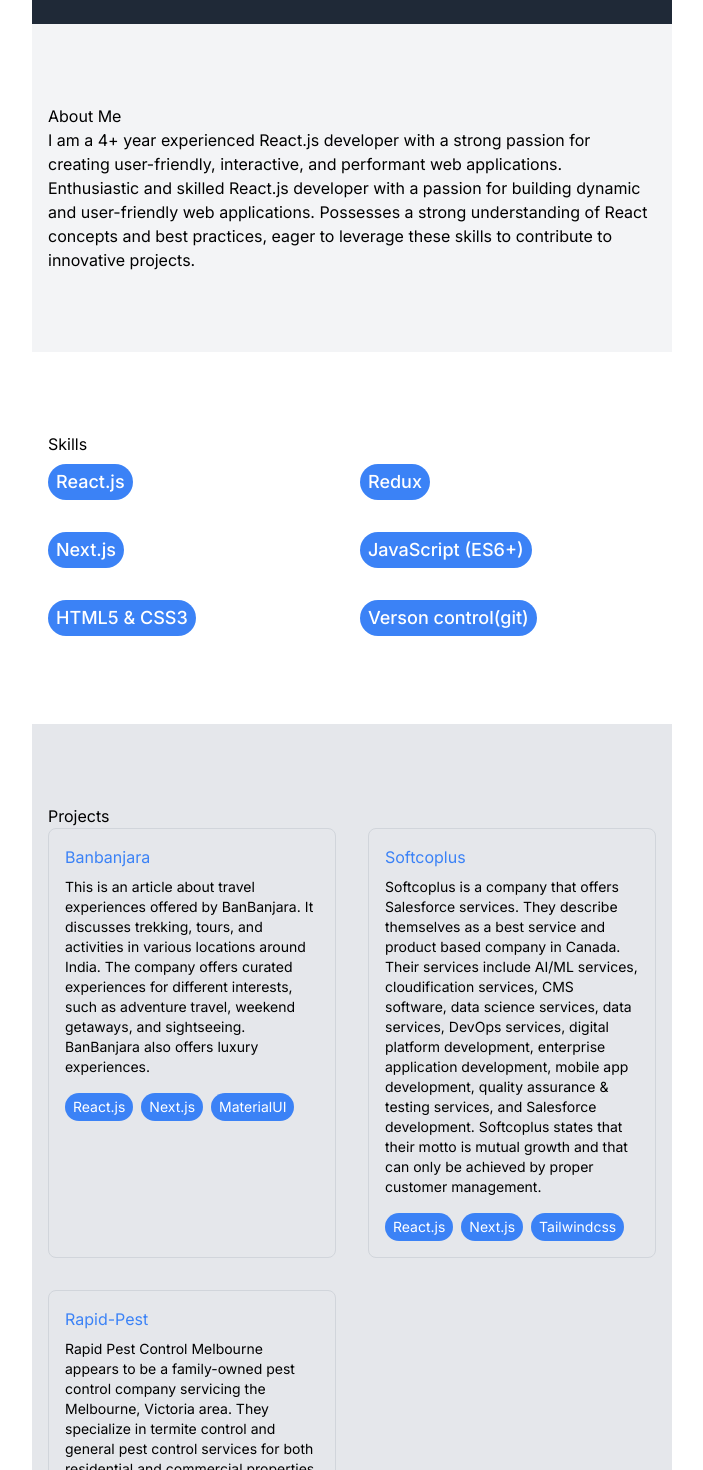
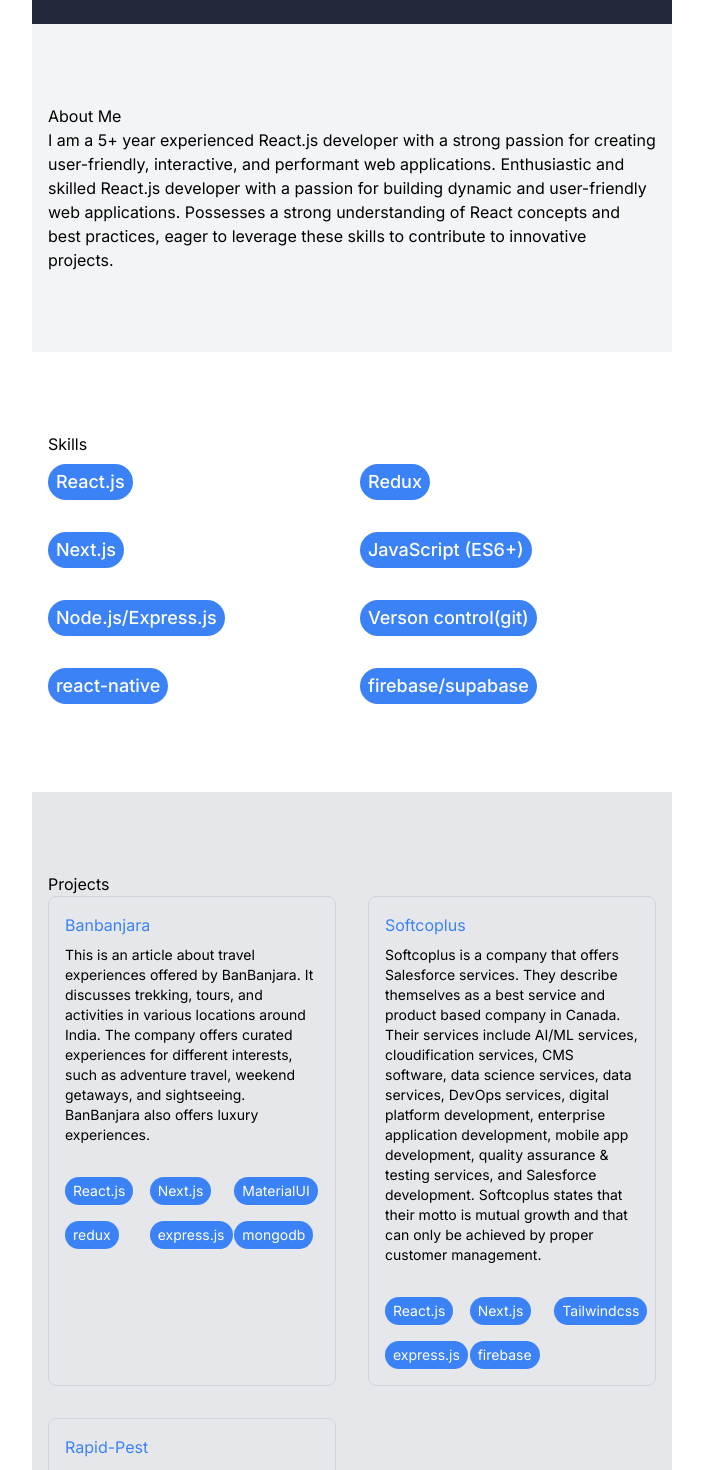
Before and after one commit to shubhamsingh2468/React-portfolio, a Next.js app: page / in a window 1280 px wide. Shown: the part 380-1850 px from the top of the page, without its empty margins (288-991 px from the left). Built offline with nearby package versions, Linux system fonts and the light colour scheme.

Commit message:
fourth commit

```diff
--- a/app/components/AboutMe.js
+++ b/app/components/AboutMe.js
@@ -6,7 +6,7 @@
       <div className="container mx-auto px-4 max-w-2xl">
         <h2>About Me</h2>
         <p>
-          I am a 4+ year experienced React.js developer with a strong
+          I am a 5+ year experienced React.js developer with a strong
           passion for creating user-friendly, interactive, and performant web applications.
           Enthusiastic and skilled React.js developer with a passion for building dynamic and user-friendly web applications. Possesses a strong understanding of React concepts and best practices, eager to leverage these skills to contribute to innovative projects.
         </p>
--- a/app/components/Projects.js
+++ b/app/components/Projects.js
@@ -5,19 +5,19 @@
   {
     title: 'Banbanjara',
     description: 'This is an article about travel experiences offered by BanBanjara. It discusses trekking, tours, and activities in various locations around India. The company offers curated experiences for different interests, such as adventure travel, weekend getaways, and sightseeing. BanBanjara also offers luxury experiences.',
-    technologies: ['React.js', 'Next.js', 'MaterialUI'],
+    technologies: ['React.js', 'Next.js', 'MaterialUI', 'redux', 'express.js', 'mongodb'],
     link: 'https://banbanjara.com/',
   },
   {
     title: 'Softcoplus',
     description: 'Softcoplus is a company that offers Salesforce services. They describe themselves as a best service and product based company in Canada. Their services include AI/ML services, cloudification services, CMS software, data science services, data services, DevOps services, digital platform development, enterprise application development, mobile app development, quality assurance & testing services, and Salesforce development. Softcoplus states that their motto is mutual growth and that can only be achieved by proper customer management.',
-    technologies: ['React.js', 'Next.js', 'Tailwindcss'],
+    technologies: ['React.js', 'Next.js', 'Tailwindcss', 'express.js', 'firebase', ],
     link: 'https://softcoplus7-website.vercel.app/',
   },
   {
     title: 'Rapid-Pest',
     description: 'Rapid Pest Control Melbourne appears to be a family-owned pest control company servicing the Melbourne, Victoria area. They specialize in termite control and general pest control services for both residential and commercial properties.',
-    technologies: ['React.js', 'Next.js', 'Redux'],
+    technologies: ['React.js', 'Next.js', 'Redux', 'mongodb', 'html'],
     link: 'https://www.rapidpestcontrolmelbourne.com.au/',
   },
 ];
@@ -43,9 +43,9 @@
               )}
               <p className="text-sm mt-2">{project.description}</p>
               {project.technologies && ( // Handle missing technologies gracefully
-                <ul className="technologies flex items-center text-sm mt-4">
+                <ul className="technologies grid grid-cols-3 items-center text-sm mt-4">
                   {project.technologies.map((tech) => (
-                    <li key={tech} className="mr-2">
+                    <li key={tech} className="mr-2 mt-4">
                       <span className="inline-block bg-blue-500 text-white px-2 py-1 rounded-full">{tech}</span>
                     </li>
                   ))}
--- a/app/components/Skills.js
+++ b/app/components/Skills.js
@@ -6,8 +6,11 @@
     'Redux',
     'Next.js',
     'JavaScript (ES6+)',
-    'HTML5 & CSS3',
-    'Verson control(git)'
+    'Node.js/Express.js',
+    'Verson control(git)',
+    'react-native',
+    'firebase/supabase',
+
   ];
 
   return (
--- a/app/layout.tsx
+++ b/app/layout.tsx
@@ -5,7 +5,7 @@
 const inter = Inter({ subsets: ['latin'] })
 
 export const metadata: Metadata = {
-  title: 'Create Next App',
+  title: 'shubham portfolio',
   description: 'Generated by create next app',
 }
 
```
